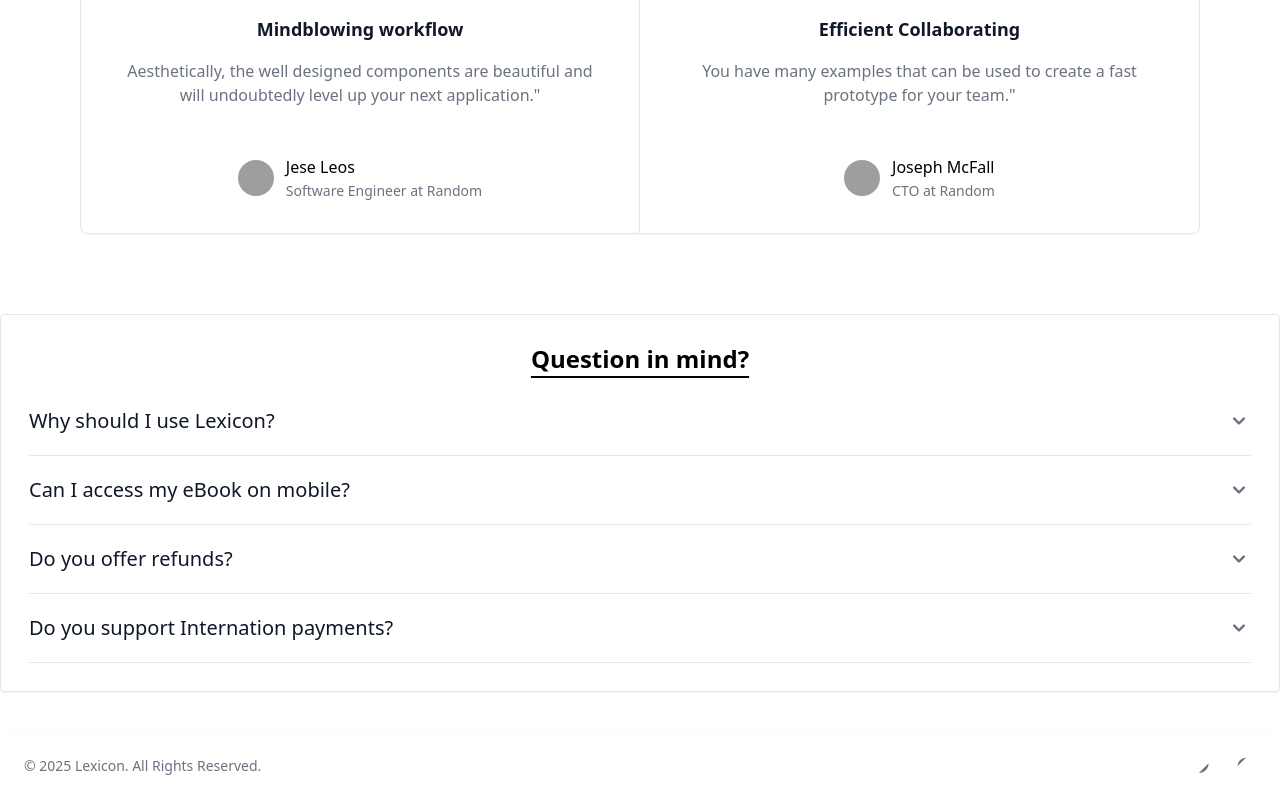
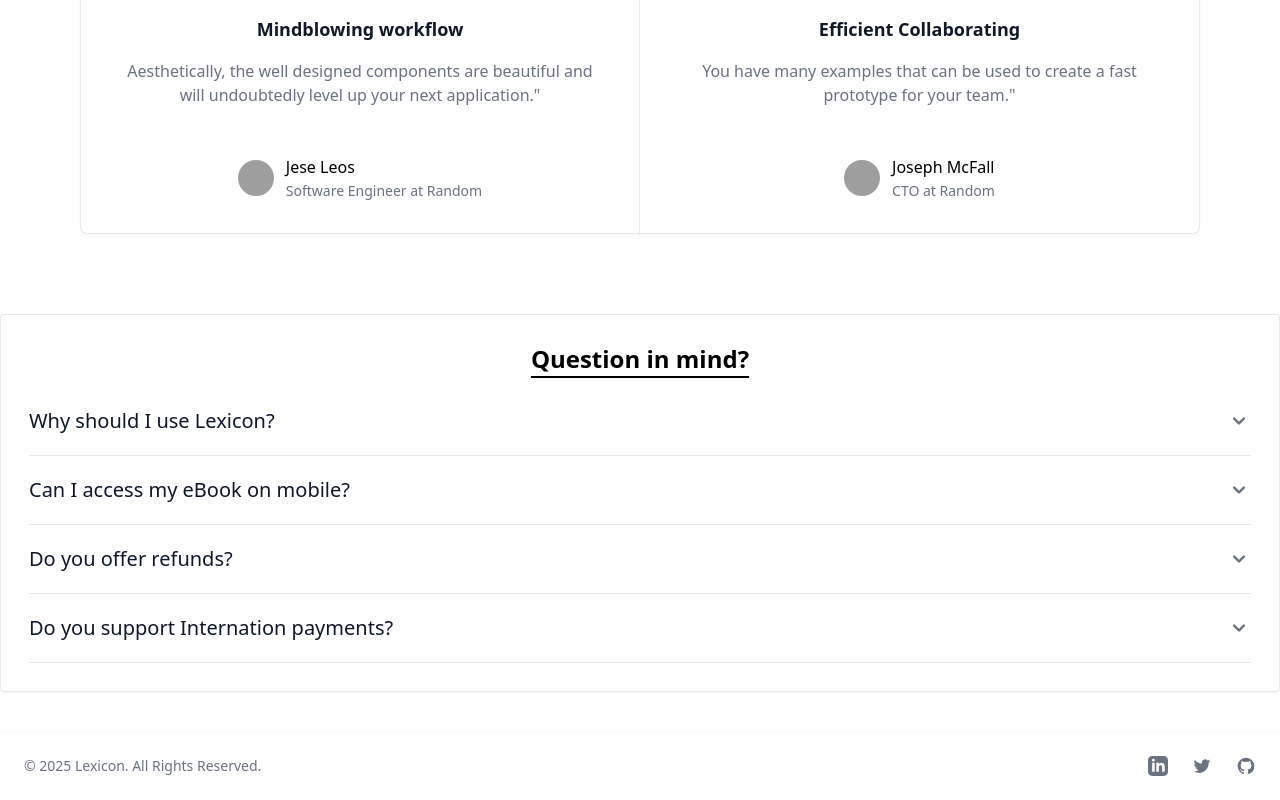
Before and after one commit to It-samuel/Lexicon, a React (Create React App) app: page / in a window 1280 px wide. Shown: the part 847-1647 px from the top of the page. Built offline with nearby package versions, Linux system fonts and the light colour scheme; no server answers; grey boxes are pictures that could not be loaded.

Commit message:
code refactoring

```diff
--- a/src/App.js
+++ b/src/App.js
@@ -3,7 +3,7 @@ import { Footer, Header } from './components';
 
 function App() {
   return (
-    <div className="App  dark:bg-darkbg">
+    <div className="App  dark:bg-darkbg flex flex-col min-h-screen">
       <Header />
       <AllRoutes />
       <Footer />
--- a/src/components/Layouts/Footer.js
+++ b/src/components/Layouts/Footer.js
@@ -1,53 +1,27 @@
-import { Link } from 'react-router-dom';
-import React from 'react';
+import { Link } from "react-router-dom";
 
 export const Footer = () => {
   return (
-    <footer className="bg-white shadow dark:bg-gray-800 mt-auto">
-      <div className="p-4 mx-auto max-w-screen-xl md:flex md:items-center md:justify-between md:p-6">
-        <span className="text-sm text-gray-500 sm:text-center dark:text-gray-400">
-          © 2025 <Link to="/" className="hover:underline">Lexicon</Link>. All Rights Reserved.
-        </span>
-        <div className="flex mt-4 space-x-6 sm:justify-center sm:mt-0">
-          {/** Social Media Links */}
-          {socialLinks.map(({ href, icon, label }) => (
-            <Link key={label} to={href} target="_blank" rel="noreferrer" className="text-gray-500 hover:text-gray-900 dark:hover:text-white">
-              {icon}
-              <span className="sr-only">{label}</span>
+    <footer className="mt-auto bg-white shadow dark:bg-gray-800">
+        <div className="p-4 mx-auto max-w-screen-xl md:flex md:items-center md:justify-between md:p-6">
+            <span className="text-sm text-gray-500 sm:text-center dark:text-gray-400">© 2025 <Link to="/" className="hover:underline">Lexicon</Link>. All Rights Reserved.</span>
+            <div className="flex mt-4 space-x-6 sm:justify-center sm:mt-0">
+            <Link to="https://www.linkedin.com/in/happiness-samuel-54a209225/" target="_blank" rel="noreferrer" className="text-gray-500 hover:text-gray-900 dark:hover:text-white">
+                <svg className="w-5 h-5" fill="currentColor" viewBox="0 0 24 24" aria-hidden="true">
+                    <path fillRule="evenodd" d="M19 0h-14c-2.761 0-5 2.239-5 5v14c0 2.761 2.239 5 5 5h14c2.762 0 5-2.239 5-5v-14c0-2.761-2.238-5-5-5zm-11 19h-3v-11h3v11zm-1.5-12.268c-.966 0-1.75-.79-1.75-1.764s.784-1.764 1.75-1.764 1.75.79 1.75 1.764-.783 1.764-1.75 1.764zm13.5 12.268h-3v-5.604c0-3.368-4-3.113-4 0v5.604h-3v-11h3v1.765c1.396-2.586 7-2.777 7 2.476v6.759z" clipRule="evenodd" />
+                </svg>
+                <span className="sr-only">LinkedIn page</span>
             </Link>
-          ))}
+                <Link to="https://x.com/Xamuelhappiness" target="_blank" rel="noreferrer" className="text-gray-500 hover:text-gray-900 dark:hover:text-white">
+                    <svg className="w-5 h-5" fill="currentColor" viewBox="0 0 24 24" aria-hidden="true"><path d="M8.29 20.251c7.547 0 11.675-6.253 11.675-11.675 0-.178 0-.355-.012-.53A8.348 8.348 0 0022 5.92a8.19 8.19 0 01-2.357.646 4.118 4.118 0 001.804-2.27 8.224 8.224 0 01-2.605.996 4.107 4.107 0 00-6.993 3.743 11.65 11.65 0 01-8.457-4.287 4.106 4.106 0 001.27 5.477A4.072 4.072 0 012.8 9.713v.052a4.105 4.105 0 003.292 4.022 4.095 4.095 0 01-1.853.07 4.108 4.108 0 003.834 2.85A8.233 8.233 0 012 18.407a11.616 11.616 0 006.29 1.84" /></svg>
+                    <span className="sr-only">Twitter page</span>
+                </Link>
+                <Link to="https://github.com/It-samuel" target="_blank" rel="noreferrer" className="text-gray-500 hover:text-gray-900 dark:hover:text-white">
+                    <svg className="w-5 h-5" fill="currentColor" viewBox="0 0 24 24" aria-hidden="true"><path fillRule="evenodd" d="M12 2C6.477 2 2 6.484 2 12.017c0 4.425 2.865 8.18 6.839 9.504.5.092.682-.217.682-.483 0-.237-.008-.868-.013-1.703-2.782.605-3.369-1.343-3.369-1.343-.454-1.158-1.11-1.466-1.11-1.466-.908-.62.069-.608.069-.608 1.003.07 1.531 1.032 1.531 1.032.892 1.53 2.341 1.088 2.91.832.092-.647.35-1.088.636-1.338-2.22-.253-4.555-1.113-4.555-4.951 0-1.093.39-1.988 1.029-2.688-.103-.253-.446-1.272.098-2.65 0 0 .84-.27 2.75 1.026A9.564 9.564 0 0112 6.844c.85.004 1.705.115 2.504.337 1.909-1.296 2.747-1.027 2.747-1.027.546 1.379.202 2.398.1 2.651.64.7 1.028 1.595 1.028 2.688 0 3.848-2.339 4.695-4.566 4.943.359.309.678.92.678 1.855 0 1.338-.012 2.419-.012 2.747 0 .268.18.58.688.482A10.019 10.019 0 0022 12.017C22 6.484 17.522 2 12 2z" clipRule="evenodd" /></svg>
+                    <span className="sr-only">GitHub account</span>
+                </Link>
+            </div>
         </div>
-      </div>
     </footer>
-  );
-};
-
-const socialLinks = [
-  {
-    href: "/",
-    label: "Instagram page",
-    icon: (
-      <svg className="w-5 h-5" fill="currentColor" viewBox="0 0 24 24" aria-hidden="true">
-        <path fillRule="evenodd" d="M12.315 2c2.43 0 2.784.013 3.808.06..." clipRule="evenodd" />
-      </svg>
-    ),
-  },
-  {
-    href: "/",
-    label: "Twitter page",
-    icon: (
-      <svg className="w-5 h-5" fill="currentColor" viewBox="0 0 24 24" aria-hidden="true">
-        <path d="M8.29 20.251c7.547 0 11.675-6.253 11.675-11.675 0-.178..." />
-      </svg>
-    ),
-  },
-  {
-    href: "/",
-    label: "GitHub account",
-    icon: (
-      <svg className="w-5 h-5" fill="currentColor" viewBox="0 0 24 24" aria-hidden="true">
-        <path fillRule="evenodd" d="M12 2C6.477 2 2 6.484 2 12.017c0 4.425..." clipRule="evenodd" />
-      </svg>
-    ),
-  },
-];
+  )
+}
--- a/src/pages/Home/components/FAQ.js
+++ b/src/pages/Home/components/FAQ.js
@@ -5,22 +5,22 @@ export const Faq = () => {
         {
           "id": 1,
           "question": "Why should I use Lexicon?",
-          "answer": "Lorem ipsum, dolor sit amet consectetur adipisicing elit. Repellendus earum dicta nesciunt, nulla alias consequuntur cumque incidunt saepe mollitia esse! Magni praesentium delectus excepturi nostrum illo repellendus cum eius neque, aperiam dolores quaerat quis dolore magnam doloremque minus sint nemo qui necessitatibus at. Perspiciatis, corrupti cum labore quos odio porro!"
+          "answer": "Lexicon is your one-stop destination for a seamless and enjoyable eBook shopping experience. With a vast library of titles, user-friendly navigation, and secure payment options, Lexicon makes it easy to discover, purchase, and read your favorite books. Whether you're at home or on the go, Lexicon ensures that your reading journey is smooth, affordable, and accessible."
         },
         {
           "id": 2,
           "question": "Can I access my eBook on mobile?",
-          "answer": "Lorem ipsum dolor sit amet consectetur adipisicing elit. At accusamus nobis tempore perferendis qui, quam, atque reprehenderit vero quaerat, assumenda pariatur eveniet. Maxime eaque, neque corrupti ad minus repudiandae consectetur!"
+          "answer": "Yes! Lexicon is designed to be fully responsive, allowing you to access your eBooks on any device, including smartphones and tablets. Simply log in to your account from your mobile browser, and your entire library will be at your fingertips. Enjoy reading anytime, anywhere!"
         },
         {
           "id": 3,
           "question": "Do you offer refunds?",
-          "answer": "Lorem ipsum dolor sit amet, consectetur adipisicing elit. Esse iste dolor deserunt expedita quam fugit et inventore amet pariatur. Animi."
+          "answer": "We want you to be completely satisfied with your purchase. If you encounter any issues with your eBook or are dissatisfied for any reason, please contact our support team within 14 days of purchase. We’ll be happy to assist you with a refund or replacement, provided the request meets our refund policy criteria."
         },
         {
           "id": 4,
           "question": "Do you support Internation payments?",
-          "answer": "Lorem ipsum dolor sit amet, consectetur adipisicing elit. Esse iste dolor deserunt expedita quam fugit et inventore amet pariatur. Animi."
+          "answer": "Absolutely! Lexicon supports a wide range of international payment methods, including credit cards, debit cards, and popular payment gateways like PayPal. No matter where you are in the world, you can easily purchase and enjoy your favorite eBooks with secure and hassle-free transactions."
         }
     ];
 
--- a/src/pages/Login.js
+++ b/src/pages/Login.js
@@ -24,10 +24,10 @@ export const Login = () => {
 
   return (
     <main>
-    <section>
-      <p className="text-2xl text-center font-semibold dark:text-slate-100 my-10 underline underline-offset-8">Login</p>
+    <section >
+      <p className="text-2xl text-center font-semibold  dark:text-slate-100 my-10 underline underline-offset-8">Login</p>
     </section>
-      <form onSubmit={handleLogin} >
+      <form onSubmit={handleLogin} className='mx-8' >
         <div className="mb-6">
             <label htmlFor="email" className="block mb-2 text-sm font-medium text-gray-900 dark:text-gray-300">Your email</label>
             <input ref={email}  type="email" id="email" className="bg-gray-50 border border-gray-300 text-gray-900 text-sm rounded-lg focus:ring-blue-500 focus:border-blue-500 block w-full p-2.5 dark:bg-gray-700 dark:border-gray-600 dark:placeholder-gray-400 dark:text-white dark:focus:ring-blue-500 dark:focus:border-blue-500" placeholder="xamuel@example.com" required autoComplete="off" />
@@ -36,9 +36,10 @@ export const Login = () => {
             <label htmlFor="password" className="block mb-2 text-sm font-medium text-gray-900 dark:text-gray-300">Your password</label>
             <input ref={password} type="password" id="password" className="bg-gray-50 border border-gray-300 text-gray-900 text-sm rounded-lg focus:ring-blue-500 focus:border-blue-500 block w-full p-2.5 dark:bg-gray-700 dark:border-gray-600 dark:placeholder-gray-400 dark:text-white dark:focus:ring-blue-500 dark:focus:border-blue-500" required />
         </div>
-        <button type="submit" className="text-white bg-blue-700 hover:bg-blue-800 focus:ring-4 focus:outline-none focus:ring-blue-300 font-medium rounded-lg text-sm w-full sm:w-auto px-5 py-2.5 text-center dark:bg-blue-600 dark:hover:bg-blue-700 dark:focus:ring-blue-800">Log In</button>
+        <button type="submit" className=" flex justify-center items-center  text-white bg-blue-700 hover:bg-blue-800 focus:ring-4 focus:outline-none focus:ring-blue-300 font-medium rounded-lg text-sm w-full sm:w-auto px-5 py-2.5 text-center dark:bg-blue-600 dark:hover:bg-blue-700 dark:focus:ring-blue-800">Log In</button>
+        <      button  className=" mt-5 flex justify-center items-center  text-white bg-blue-700 hover:bg-blue-800 focus:ring-4 focus:outline-none focus:ring-blue-300 font-medium rounded-lg text-sm w-full sm:w-auto px-5 py-2.5 text-center dark:bg-blue-600 dark:hover:bg-blue-700 dark:focus:ring-blue-800">Login As Guest</button>
+
       </form>
-      <button  className="mt-3 cursor-pointer text-white bg-blue-700 hover:bg-blue-800 focus:ring-4 focus:outline-none focus:ring-blue-300 font-medium rounded-lg text-sm w-full sm:w-auto px-5 py-3 text-center dark:bg-blue-600 dark:hover:bg-blue-700 dark:focus:ring-blue-800">Login As Guest</button>
   </main>
   )
 }
--- a/src/pages/Register.js
+++ b/src/pages/Register.js
@@ -30,7 +30,7 @@ export const Register = () => {
     <section>
       <p className="text-2xl text-center font-semibold dark:text-slate-100 my-10 underline underline-offset-8">Register</p>
     </section>
-      <form onSubmit={handleRegister}>
+      <form onSubmit={handleRegister} className=' mx-8'>
       <div className="mb-6">
             <label htmlFor="name" className="block mb-2 text-sm font-medium text-gray-900 dark:text-gray-300">Your name</label>
             <input type="name" id="name" className="shadow-sm bg-gray-50 border border-gray-300 text-gray-900 text-sm rounded-lg focus:ring-blue-500 focus:border-blue-500 block w-full p-2.5 dark:bg-gray-700 dark:border-gray-600 dark:placeholder-gray-400 dark:text-white dark:focus:ring-blue-500 dark:focus:border-blue-500 dark:shadow-sm-light" placeholder="Xamuel Happiness" required autoComplete="off" />
```
Also changed, not shown: 11 other files (tests, documents, lock files or other folders).
